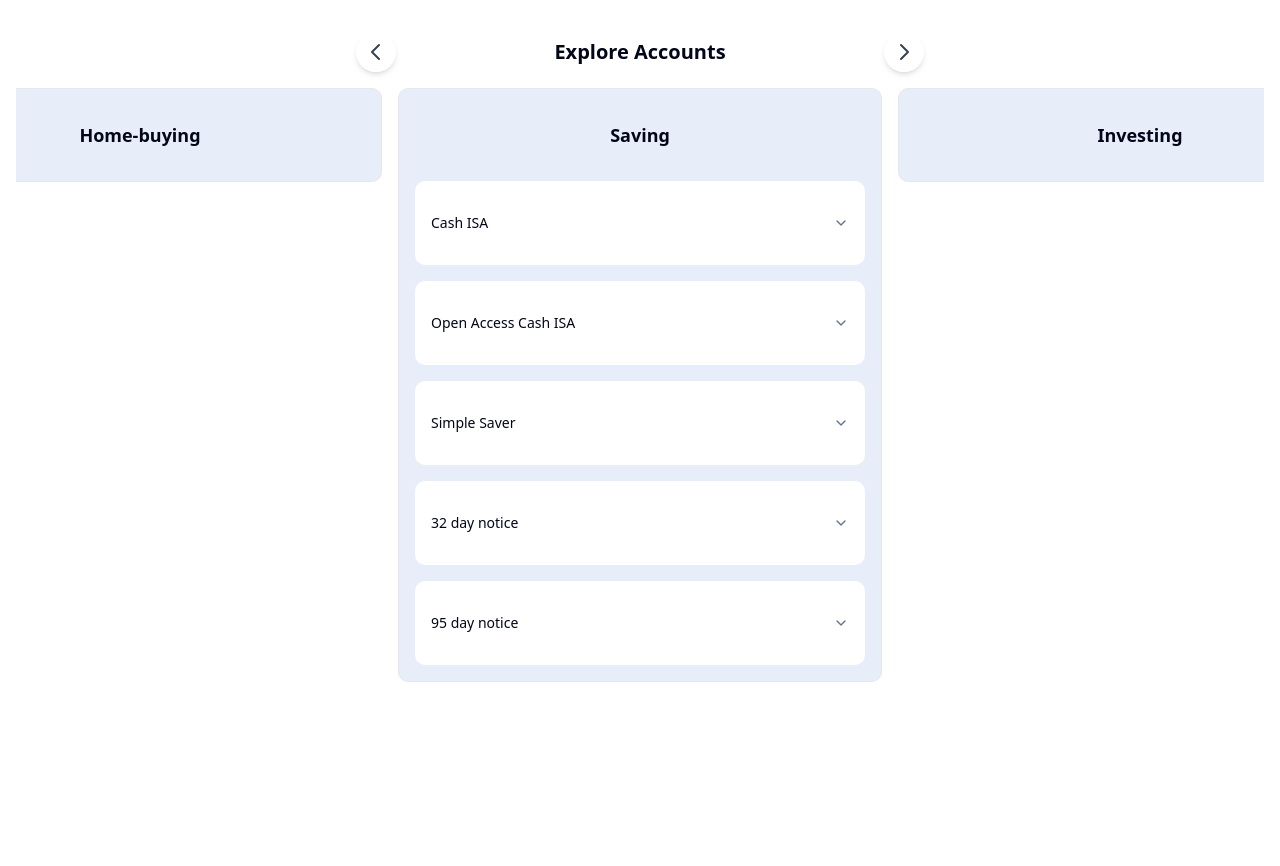
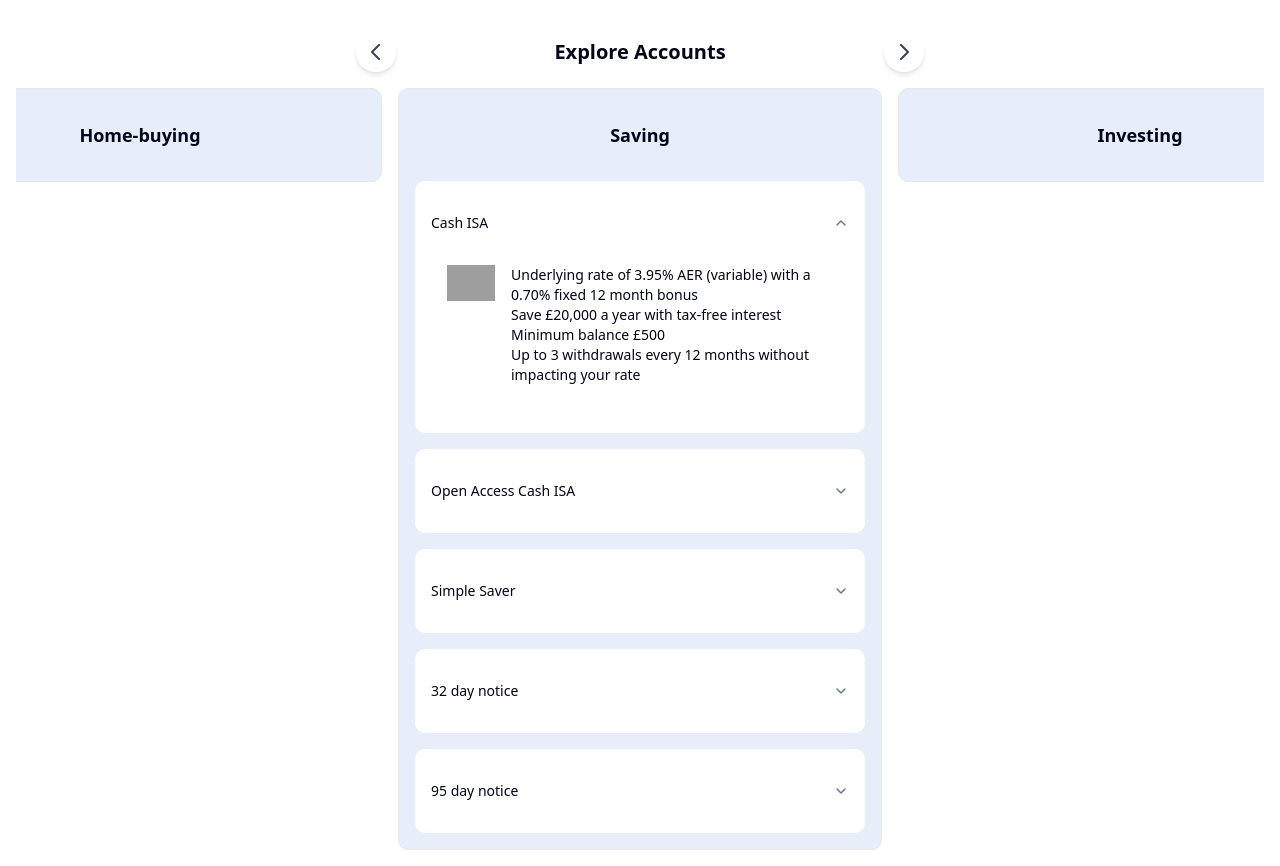
Before and after one commit to weilidai2001/mb-cms, a Next.js app in the folder webapp/: page /explore in a window 1280 px wide. Before the commit the page ends 800 px from the top, so only its background shows below. Built offline with nearby package versions, Linux system fonts and the light colour scheme.

Commit message:
refactor: replace custom animation with Framer Motion in CategoryTile component

```diff
--- a/webapp/src/app/explore/components/category-tile.tsx
+++ b/webapp/src/app/explore/components/category-tile.tsx
@@ -1,5 +1,7 @@
-import React, { useRef, useState, useEffect } from "react";
+"use client";
 
+import React from "react";
+import { motion, AnimatePresence } from "framer-motion";
 import Product from "./product";
 import type { Products } from "@/lib/schemas/product-explore";
 import {
@@ -9,44 +11,6 @@ import {
   AccordionContent,
 } from "@/components/ui/accordion";
 import styles from "./category-tile.module.css";
-
-const AnimatedAccordionContent: React.FC<{
-  isOpen: boolean;
-  children: React.ReactNode;
-}> = ({ isOpen, children }) => {
-  const ref = useRef<HTMLDivElement>(null);
-  const [height, setHeight] = useState("0");
-
-  useEffect(() => {
-    if (isOpen && ref.current) {
-      setHeight(ref.current.scrollHeight + "px");
-    } else if (!isOpen && ref.current) {
-      if (height === "auto") {
-        setHeight(ref.current.scrollHeight + "px");
-        setTimeout(() => setHeight("0px"), 20);
-      } else {
-        setHeight("0");
-      }
-    }
-  }, [isOpen, children]);
-
-  const handleTransitionEnd = () => {
-    if (isOpen && ref.current) {
-      setHeight("auto");
-    }
-  };
-
-  return (
-    <div
-      ref={ref}
-      className={styles.container}
-      style={{ height }}
-      onTransitionEnd={handleTransitionEnd}
-    >
-      {children}
-    </div>
-  );
-};
 
 interface CategoryTileProps {
   category: string;
@@ -63,9 +27,21 @@ const CategoryTile: React.FC<CategoryTileProps> = ({
     <div className="border border-gray-200 rounded-lg px-4 bg-soft-blue">
       <h2 className="text-lg font-semibold text-center my-8">{category}</h2>
 
-      <Accordion type="single" collapsible value={undefined}>
-        <AnimatedAccordionContent isOpen={isSelected}>
-          {products.map((item: any) => (
+      <AnimatePresence initial={false}>
+        {isSelected && (
+          <motion.div
+            initial={{ height: 0, opacity: 0 }}
+            animate={{ height: "auto", opacity: 1 }}
+            exit={{ height: 0, opacity: 0 }}
+            transition={{ duration: 1, ease: [0.4, 0, 0.2, 1] }}
+            style={{ overflow: "hidden" }}
+          >
+            <Accordion
+              type="single"
+              collapsible
+              defaultValue={products.at(0)?.title}
+            >
+              {products.map((item) => (
                 <AccordionItem value={item.title} key={item.title}>
                   <AccordionTrigger>{item.title}</AccordionTrigger>
                   <AccordionContent className={styles.accordionContent}>
@@ -73,8 +49,10 @@ const CategoryTile: React.FC<CategoryTileProps> = ({
                   </AccordionContent>
                 </AccordionItem>
               ))}
-        </AnimatedAccordionContent>
             </Accordion>
+          </motion.div>
+        )}
+      </AnimatePresence>
     </div>
   );
 };
```
Lines whose indentation alone changed are shown as unchanged.
